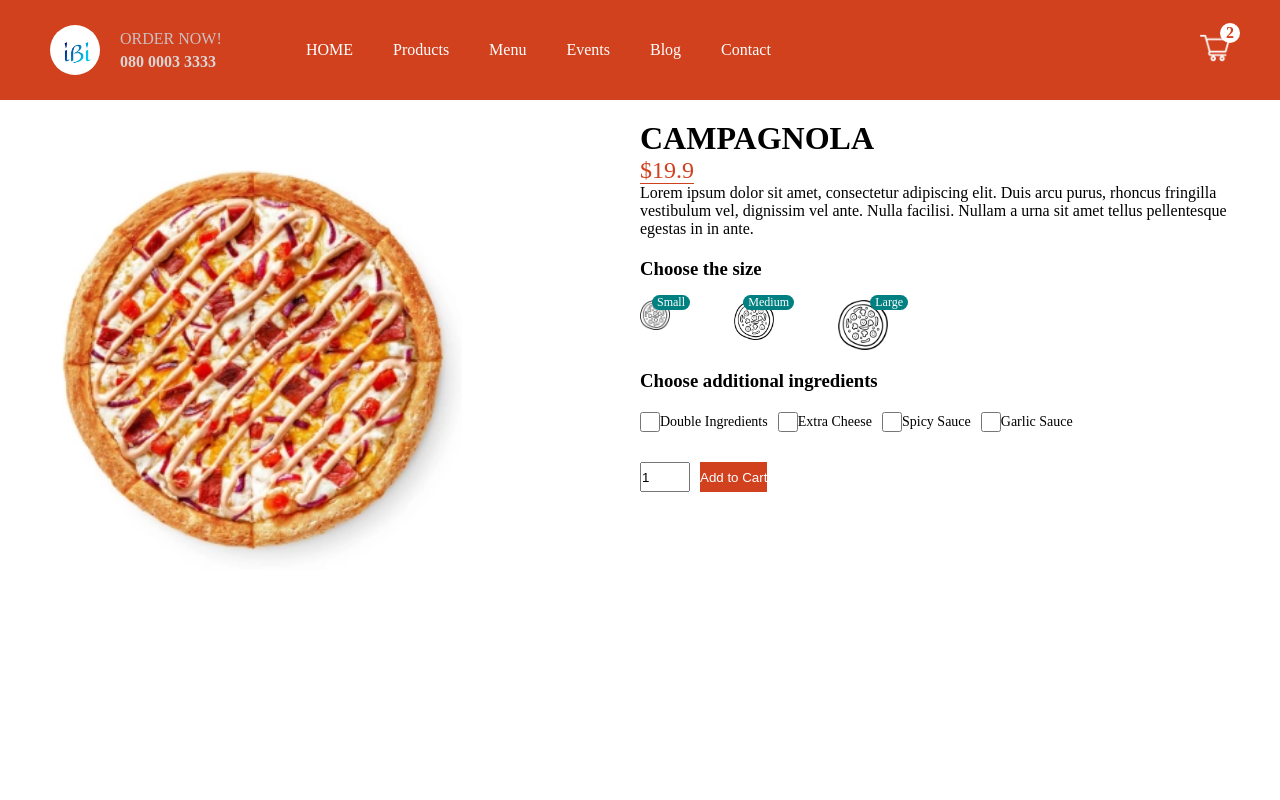
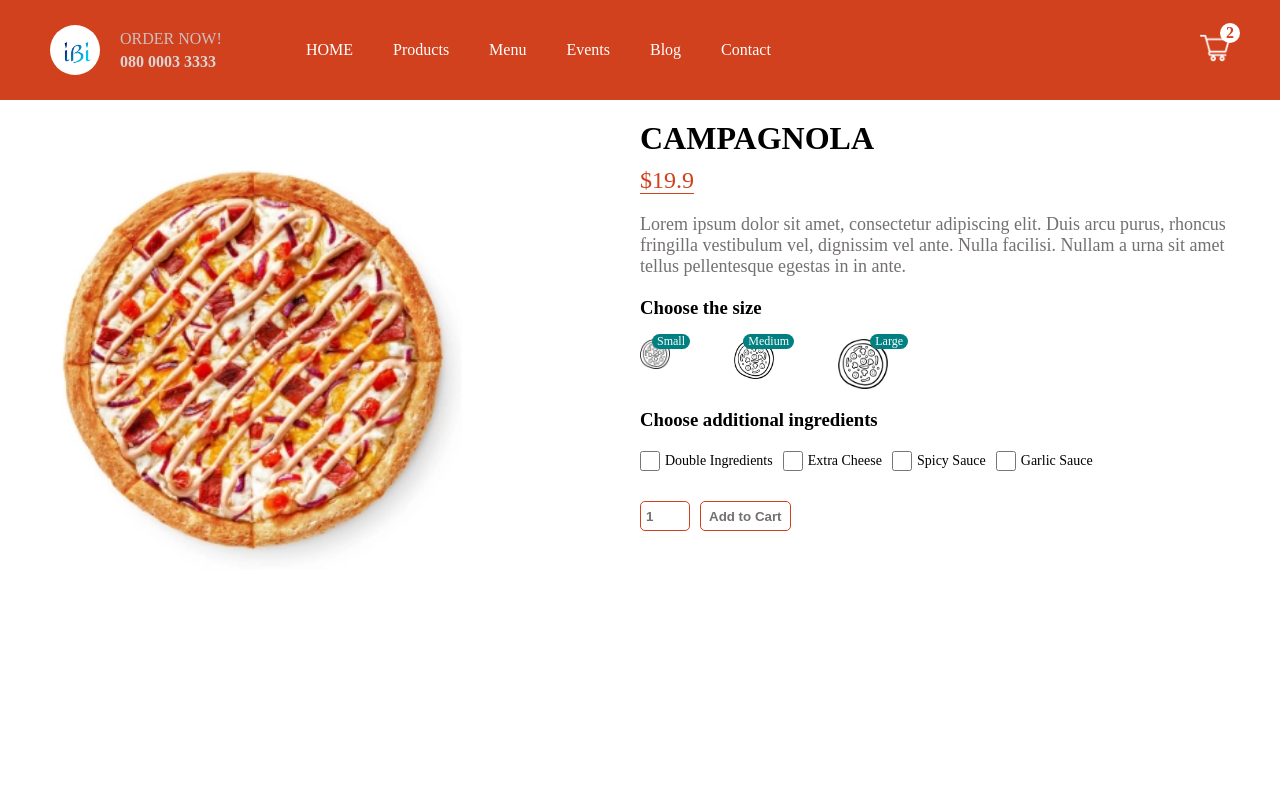
Before and after one commit to brightiortsor/event_booker, a Next.js app: page /product/1 in a window 1280 px wide. Shown: the top 800 px of the page. Built offline with nearby package versions, Linux system fonts and the light colour scheme.

Commit message:
added Product item styles

```diff
--- a/styles/Product.module.css
+++ b/styles/Product.module.css
@@ -16,6 +16,9 @@
   padding: 20px;
 }
 
+.title {
+    margin-bottom: 10px;
+}
 .imgContainer {
   width: 80%;
   height: 80%;
@@ -27,8 +30,15 @@
   font-size: 24px;
   font-weight: 400;
   border-bottom: 1px solid #d1411e;
+
 }
 
+.desc {
+    margin: 20px 0;
+    font-size: 18px;
+    font-weight: 300;
+    color: rgb(116, 112, 112);
+}
 .choose {
     margin: 20px 0;
 }
@@ -82,21 +92,35 @@
 .checkbox {
   width: 20px;
   height: 20px;
+    margin-right: 5px;
 }
 
 .quantity {
   width: 50px;
   height: 30px;
+    padding: 0 5px;
+    border-radius: 5px;
+    outline: none;
+    border: 1px solid #d1411e;
+    font-weight: 600;
+     color: rgb(116, 112, 112);
 }
 
 .button {
   height: 30px;
+  padding: 0 8px;
+  border-radius: 5px;
   margin-left: 10px;
+  background-color: white;
+  color: rgb(116, 112, 112);
+  border: 1px solid #d1411e;
+  font-weight: 600;
+  cursor: pointer;
+}
+
+.button:hover {
   background-color: #d1411e;
   color: white;
-  border: none;
-  font-weight: 500;
-  cursor: pointer;
 }
 
 @media screen and (max-width: 480px) {
```
